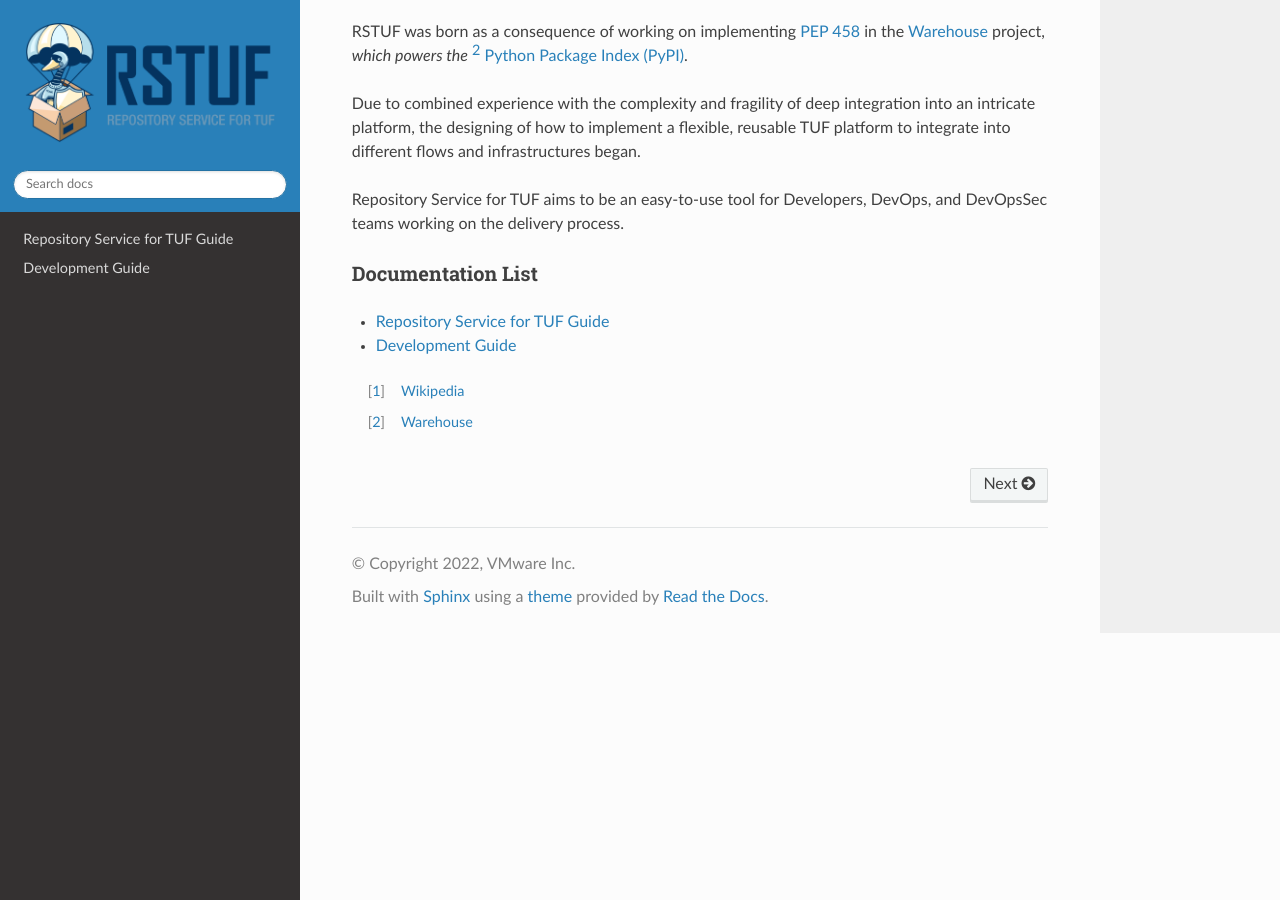
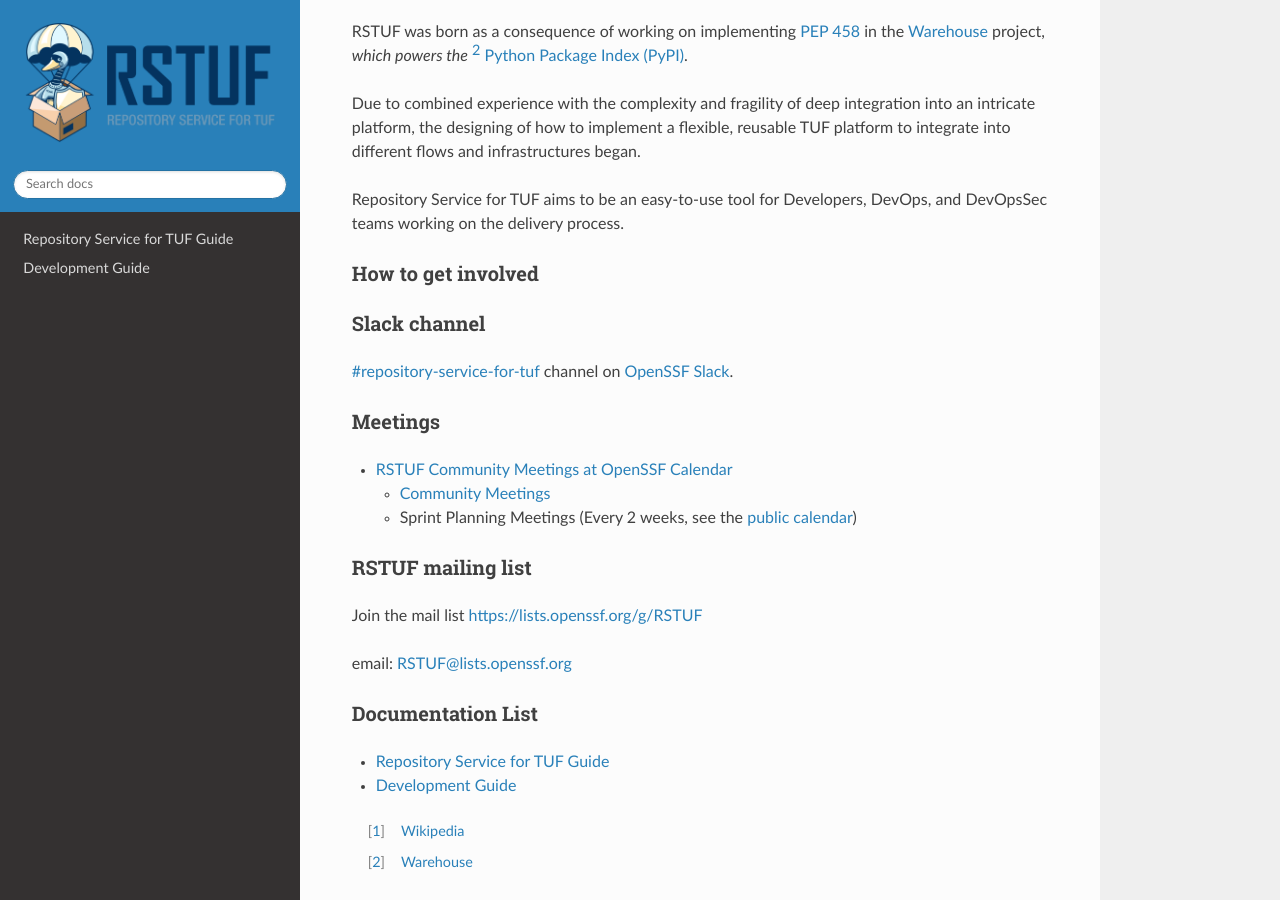
Before and after one commit to repository-service-tuf/repository-service-tuf, a Sphinx documentation site: the page built from docs/source/index.rst, in a window 1280 px wide and 900 px high, scrolled down 3751 px. Built offline with Sphinx 7.4.7 and the Read the Docs theme 2.0.0, drawn with Linux system fonts in a browser that asks for light colours.

Commit message:
docs: Contributing (Slack, mail list, meetings)
Add the new information about meetings which has new calendar and new
Zoom room.

Include information about the new Slack Channel

Include information about the RSTUF mail list

Signed-off-by: Kairo de Araujo <kdearaujo@vmware.com>

```diff
--- a/CONTRIBUTING.rst
+++ b/CONTRIBUTING.rst
@@ -5,17 +5,35 @@ Contributing to Repository Service for TUF
 We welcome contributions from the community and first want to thank you for
 taking the time to contribute!
 
-Please familiarize yourself with the `Code of Conduct`_
-before contributing.
+Please familiarize yourself with the `Code of Conduct`_ before contributing.
+
+.. slack-meetings-mail
+
+Slack channel
+=============
+
+`#repository-service-for-tuf <https://openssf.slack.com/archives/C052QF5CZFH>`_
+channel on `OpenSSF Slack <https://openssf.slack.com/>`_.
+
 
 Meetings
 ========
 
-* `Public Calendar RSTUF Meetings <https://calendar.google.com/calendar/u/0?cid=Y19hYWFjYjc2M2NkNTliNWJhOWUyYmY4N2U1MTJhM2Q4ZjEyYjkxNmFmYzdhOWM4YjQxMmZmNjcwZWYzNmFiOTdlQGdyb3VwLmNhbGVuZGFyLmdvb2dsZS5jb20>`_
+* `RSTUF Community Meetings at OpenSSF Calendar <https://calendar.google.com/calendar/u/0?cid=czYzdm9lZmhwNWk5cGZsdGI1cTY3bmdwZXNAZ3JvdXAuY2FsZW5kYXIuZ29vZ2xlLmNvbQ>`_
 
   - `Community Meetings <https://docs.google.com/document/d/13a_AtFpPK9WO4PlAN6ciD-G1jiBU3gEDtRD1OUinUFY>`_
 
   - Sprint Planning Meetings (Every 2 weeks, see the `public calendar <https://calendar.google.com/calendar/u/0?cid=Y19hYWFjYjc2M2NkNTliNWJhOWUyYmY4N2U1MTJhM2Q4ZjEyYjkxNmFmYzdhOWM4YjQxMmZmNjcwZWYzNmFiOTdlQGdyb3VwLmNhbGVuZGFyLmdvb2dsZS5jb20>`_)
+
+
+RSTUF mailing list
+==================
+
+Join the mail list https://lists.openssf.org/g/RSTUF
+
+email: RSTUF@lists.openssf.org
+
+.. dco
 
 DCO
 ===
--- a/README.rst
+++ b/README.rst
@@ -106,7 +106,7 @@ Please, check the `Repository Service for TUF Development Guide
 <https://repository-service-tuf.readthedocs.io/en/latest/devel/>`_.
 
 Questions, feedback, and suggestions are welcomed on the
-`#repository-service-for-tuf <https://cloud-native.slack.com/archives/C047L55314N>`_
-channel on `CNCF Slack <https://slack.cncf.io/>`_.
+`#repository-service-for-tuf <https://openssf.slack.com/archives/C052QF5CZFH>`_
+channel on `OpenSSF Slack <https://openssf.slack.com/>`_.
 
 .. _ROADMAP: ROADMAP.rst
--- a/docs/source/index.rst
+++ b/docs/source/index.rst
@@ -142,6 +142,13 @@ DevOps, and DevOpsSec teams working on the delivery process.
 .. _python-tuf: https://pypi.org/project/tuf/
 
 
+How to get involved
+===================
+
+.. include:: ../../CONTRIBUTING.rst
+  :start-after: .. slack-meetings-mail
+  :end-before: .. dco
+
 Documentation List
 ==================
 
```
Also changed, not shown: other parts of CONTRIBUTING.rst (+3 -1 lines).
